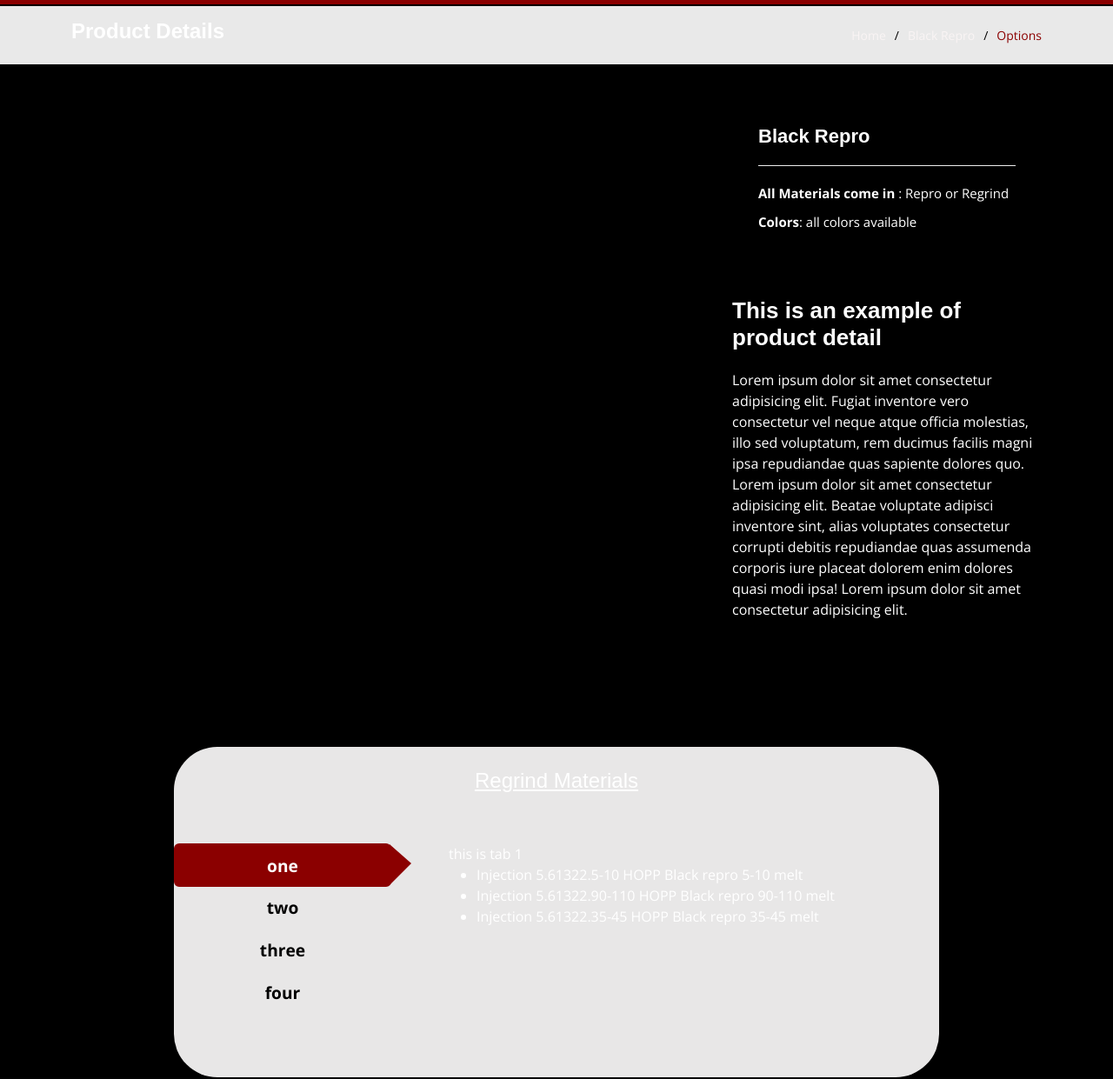
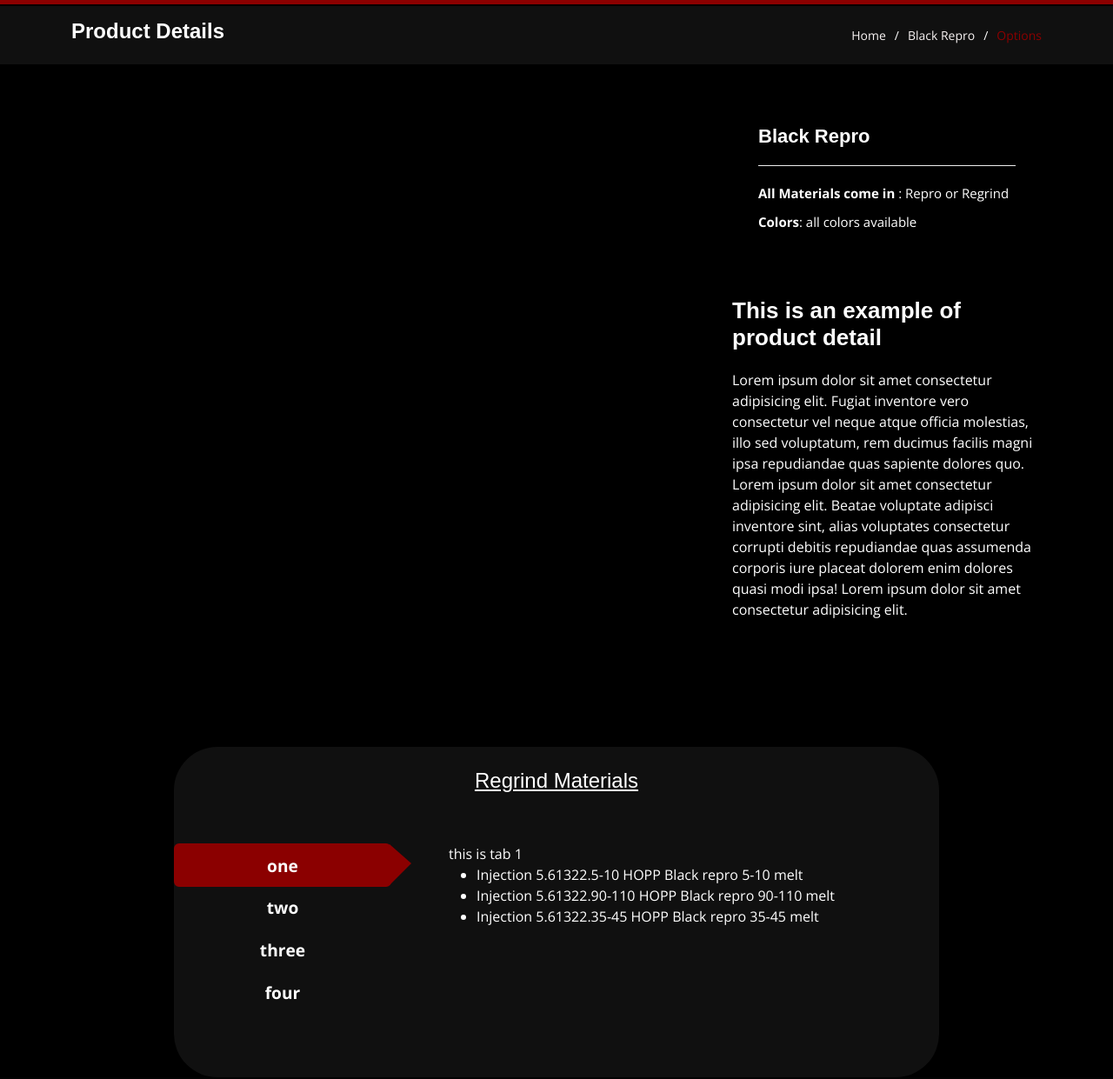
Before and after one commit to dkirov1/MDTRedesign, a plain HTML site: page blackReproPortfolio.html in a window 1280 px wide. Shown: the part 65-1306 px from the top of the page at 87% size. Drawn offline with nearby package versions, Linux system fonts and the light colour scheme.

Commit message:
fix portfolio to dark mode

```diff
--- a/assets/css/portfolioStyle.css
+++ b/assets/css/portfolioStyle.css
@@ -1,6 +1,6 @@
 
 .nav-pills .nav-link{
-    color:black;
+    color:rgb(255, 255, 255);
     font-weight:700;
     padding: 10px 25px 10px 25px;
     text-align: center;
@@ -31,7 +31,7 @@ h4{
 }
 
 #firstTable {
-background-color: rgb(232, 231, 231);
+background-color: #101010;
 margin: 70px 200px 0px 200px;
 padding-top: 25px;
 padding-bottom: 0px;
--- a/assets/css/style.css
+++ b/assets/css/style.css
@@ -595,7 +595,7 @@ section {
 --------------------------------------------------------------*/
 .breadcrumbs {
   padding: 15px 0;
-  background-color: #e9e9e9;
+  background-color: #101010;
   min-height: 40px;
 }
 
@@ -615,13 +615,13 @@ section {
 
 .breadcrumbs ol li+li {
   padding-left: 10px;
-  color:#000000;
+  color:#ffffff;
 }
 
 .breadcrumbs ol li+li::before {
   display: inline-block;
   padding-right: 10px;
-  color: #000000;
+  color: #ffffff;
   content: "/";
 }
 
```
